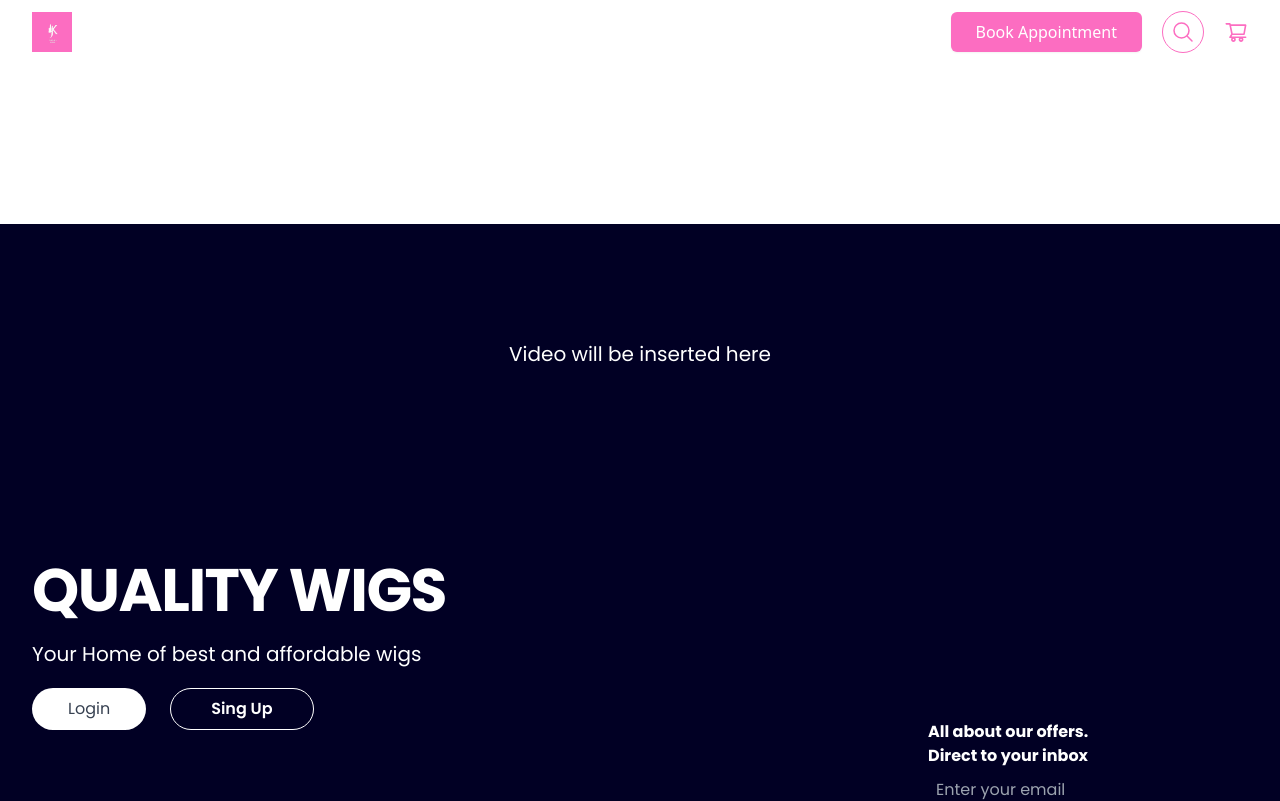
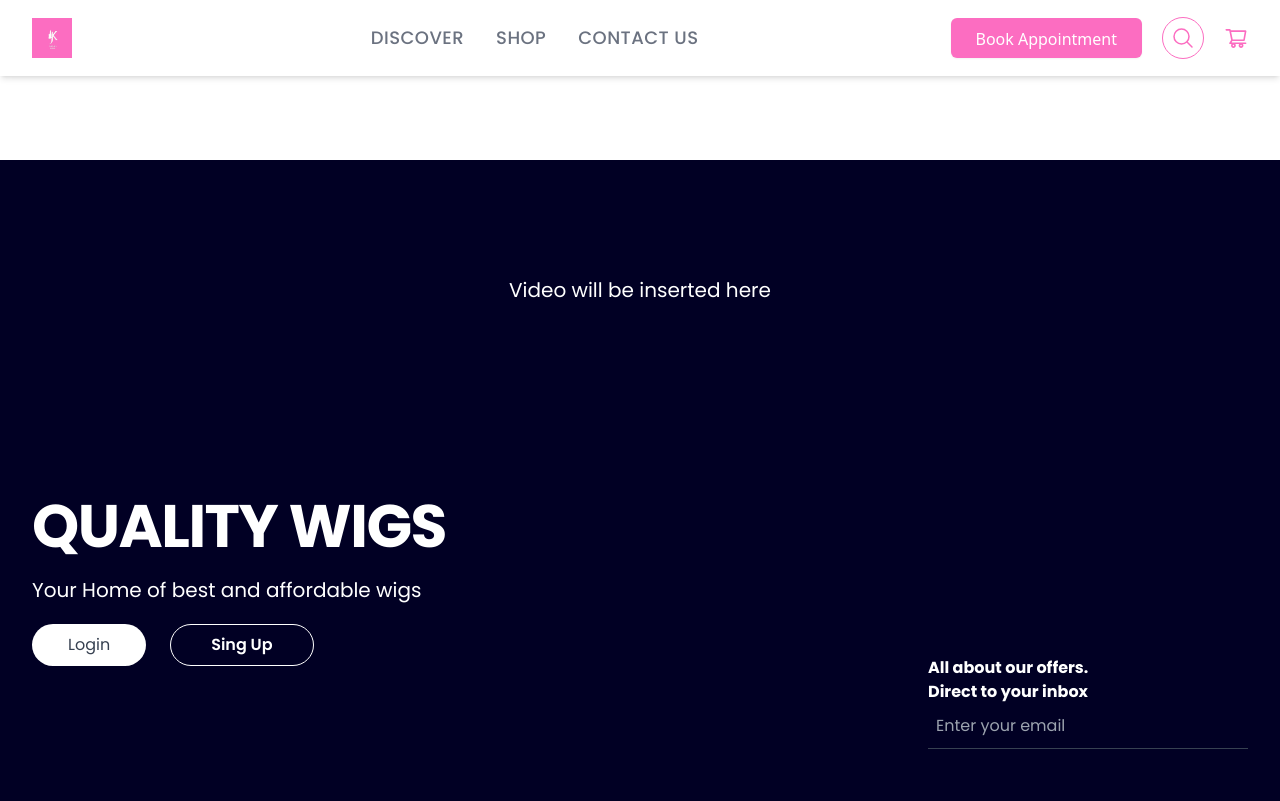
Before and after one commit to mukadas026/kuku-s-hair-website-frontend, a React (Create React App) app: page / in a window 1280 px wide. Shown: the top 801 px of the page. Built offline with nearby package versions, Linux system fonts and the light colour scheme.

Commit message:
modified the navbar

```diff
--- a/src/components/Navigation/Navigation.jsx
+++ b/src/components/Navigation/Navigation.jsx
@@ -1,80 +1,144 @@
-import { Fragment, useState } from 'react'
-import { Popover } from '@headlessui/react'
+import {  useEffect, useRef, useState } from 'react'
+
 import { MagnifyingGlassIcon } from '@heroicons/react/24/outline'
 import { AiOutlineShoppingCart } from "react-icons/ai";
 import logo from "../.././assets/logo.png"
+import SearchBnt from './SearchBnt';
 
 
 
 
-import {navigation} from './Items'
-import SearchBnt from './SearchBnt';
-// FUNCTION THAT JOIN NAV ITEMS
-function classNames(...classes) {
-  return classes.filter(Boolean).join(' ')
-}
 
 export default function Navigation() {
+	// States for  open and close the navbar
+	const [mobileNavOpen, setMobileNavOpen] = useState(false);
 
 	// open search nd close search  state
 	const [openSearch, setOpenSearch] = useState(false);
 
+	// Function to handle the navbar active color  when you click on the navbar
+	function handleNavItemClick(event) {
+		document
+			.querySelectorAll(".nav-item")
+			.forEach((node) => node.classList.remove("active"));
+		event.currentTarget.classList.add("active");
+	}
+
+	// useRef function to close the navbar when you click out the navbar
+	let menuRef = useRef(null);
+	useEffect(() => {
+		let handler = (e) => {
+			if (menuRef.current && !menuRef.current.contains(e.target)) {
+				setMobileNavOpen(false);
+
+			}
+		};
+
+		document.addEventListener("mousedown", handler);
+
+		return () => {
+			document.removeEventListener("mousedown", handler);
+		};
+	}, []);
+
+
+
+	//  useRe function to close the search input filed when the user click  outside
+	let SearchRef = useRef( null )
+	useEffect(() => {
+		let handler = (e) => {
+			if (menuRef.current && !menuRef.current.contains(e.target)) {
+				setOpenSearch( false );
+
+
+			}
+		};
+
+		document.addEventListener("mousedown", handler);
+
+		return () => {
+			document.removeEventListener("mousedown", handler);
+		};
+	}, []);
+
 
 	return (
 		<>
-			<div className="bg-white">
-				<header className="relative bg-white">
-					<nav aria-label="Top" className="mx-auto max-w-7xl sm:px-6 lg:px-8">
-						<div className=" px-4 pb-14 sm:px-0 sm:pb-0">
-							<div className="flex h-16 items-center justify-between">
+			<nav>
+				<header className=" flex flex-none items-center fixed top-0 left-0 right-0  duration-100  bg-white   shadow-md   z-50">
+					<div className="container  mx-auto px-4 lg:px-8">
+						<div className="flex justify-between py-4">
+							{/* Left Section  */}
 							{/* Logo */}
-								<div className="flex   ">
-									<a href="/">
-										<span className="sr-only">Your Company</span>
-										<img className="h-10 w-10 bg-Main" src={logo} alt="logo" />
-									</a>
+							<button className="group inline-flex items-center space-x-2 font-bold text-xl tracking-wide ">
+								<img
+									className="lg:h-10 h-5 w-5 lg:w-10 bg-Main"
+									src={logo}
+									alt="logo"
+								/>
+							</button>{" "}
+							{/*  END Left Section */}
+							{/*  ====================Right Section ======================= */}
+							<div className="flex items-center space-x-1 lg:space-x-60">
+								{/* --- Desktop Navigation -------- */}
+								<div className="hidden lg:flex lg:items-center lg:space-x-2">
+									{/* DISCOVER */}
+									<button
+										className="nav-item   rounded-full text-md  text-gray-500 font-Poppins  "
+										onClick={handleNavItemClick}
+									>
+										<button
+											className=" flex hover:transition-colors hover:duration-200
+										items-center space-x-2 px-3 py-2 rounded font-medium text-lg tracking-wide"
+										>
+											DISCOVER
+										</button>
+									</button>
+
+									{/* SHOP */}
+
+									<button
+										className="nav-item   rounded-full   text-gray-500 font-Poppins  "
+										onClick={handleNavItemClick}
+									>
+										<button
+											className=" flex hover:transition-colors hover:duration-200
+										items-center space-x-2 px-3 py-2 rounded font-Poppins font-medium text-lg tracking-wide"
+										>
+											SHOP
+										</button>
+									</button>
+									{/* CONTACT US */}
+									<button
+										className="nav-item  text-gray-500 font-Poppins   rounded-full  "
+										onClick={handleNavItemClick}
+									>
+										<button
+											className=" flex hover:transition-colors hover:duration-200
+										items-center space-x-2 px-3 py-2 rounded font-medium text-lg tracking-wide"
+										>
+											CONTACT US
+										</button>
+									</button>
 								</div>
-								{/* Flyout menus */}
-								{/* <Popover.Group className=" absolute inset-x-0 bottom-0 sm:static sm:flex-1 sm:self-stretch">
-									<div className="flex h-14  outline-none space-x-8 overflow-x-auto border-t px-4 pb-px sm:h-full sm:justify-center  sm:overflow-visible sm:border-t-0 sm:pb-0">
-										{navigation.categories.map((category, categoryIdx) => (
-											<Popover key={categoryIdx} className="flex">
-												{({ open }) => (
-													<>
-														<div className="relative flex">
-															<Popover.Button
-																className={classNames(
-																	open
-																		? " border-none outline-none text-Main"
-																		: "border-transparent text-gray-700 hover:text-gray-800",
-																	"relative z-10 -mb-px flex items-center border-b-2 pt-px text-sm font-medium transition-colors duration-200 ease-out",
-																)}
-															>
-																{category.name}
-															</Popover.Button>
-														</div>
-													</>
-												)}
-											</Popover>
-										))}
-									</div>
-								</Popover.Group> */}
-								{/* SEARCH AND  CAR SECTION  */}
+								{/*  ========================== SEARCH AND  CAR SECTION    =========================*/}
 								<div className="flex flex-row  space-x-5 items-center justify-end">
 									<button
 										type="button"
-										className="sm:w-[60%] md:w-[100%]  sm:h-12 md:h-10 items-center rounded-md border border-transparent bg-Main px-6 text-base font-medium text-white shadow-sm  focus:outline-none  focus:ring-offset-2"
+										className=" p-2   sm:h-12 md:h-10 items-center rounded-md border border-transparent bg-Main px-6 text-base font-medium text-white shadow-sm  focus:outline-none  focus:ring-offset-2"
 									>
-										<span className="sm:text-sm sm:tracking-tight md:tracking-normal md:text-base ">Book Appointment</span>
+										<span className="sm:text-sm sm:tracking-tight md:tracking-normal md:text-base ">
+											Book Appointment
+										</span>
 									</button>
 									{/* Search */}
 									<div className=" border-Main border rounded-full ">
 										<button
-											className="p-2  hover:text-gray-500"
+											className="p-2   hover:text-gray-500"
 											onClick={() => setOpenSearch(!openSearch)}
 										>
 											<MagnifyingGlassIcon
-												className="h-6 w-6  text-Main"
+												className=" lg:h-6 lg:w-6  w-3 h-3 text-Main"
 												aria-hidden="true"
 											/>
 										</button>
@@ -92,19 +156,100 @@ const [openSearch, setOpenSearch] = useState(false);
 											/>
 										</button>
 									</div>
+								</div>{" "}
+								{/* -------------------  SEARCH AND  CAR SECTION -------------------  */}
+								{/*
+
+
+								{/*  ===============Toggle Mobile Navigation ============= ---------------- */}
+								<div className="lg:hidden flex">
+									<button
+										type="button"
+										className="flex transition  duration-400 justify-center items-center space-x-2  font-semibold focus:outline-none px-3 py-2 bg-transplant  leading-6 rounded  focus:ring-opacity-25 dark:bg-white  active:bg-white dark:active:bg-white  active:shadow-none"
+										onClick={() => setMobileNavOpen(!mobileNavOpen)}
+									>
+										{mobileNavOpen ? null : (
+											<svg
+												xmlns="http://www.w3.org/2000/svg"
+												className="w-6 h-6"
+												fill="none"
+												viewBox="0 0 24 24"
+												stroke="currentColor"
+												strokeWidth={2}
+											>
+												<path
+													strokeLinecap="round"
+													strokeLinejoin="round"
+													d="M4 6h16M4 12h16M4 18h16"
+												/>
+											</svg>
+										)}
+									</button>
 								</div>
+								{/* END Toggle Mobile Navigation */}
 							</div>
+							{/* END Right Section */}
 						</div>
-					</nav>
-				</header>
+						{/* ===========================  Search input fled. This will appear in the screen when  the user click on the search icon in the navbar
+						 ============ */}
+						<div ref={SearchRef}>{openSearch ? <SearchBnt /> : null}</div>{" "}
+						{/* ------------ END OF SEARCH INPUT  FILED ----------------------- */}
+
+						{/* ================== Mobile view Navigation This section will show on only mobile devices  ================= */}
+						<div
+							ref={menuRef}
+							className={`   bg-white    shadow-2xl    fixed top-0 z-50  w-3/4 h-screen  lg:hidden flex flex-col gap-10  text-medium  p-7 pt-10 left-0  duration-500 xl:hidden ${
+								mobileNavOpen ? "left- text-center" : "left-[-100%]"
+							}`}
+						>
+							{/* nav items in small devices  */}
+							<nav className="flex   justify-center text-center  transition duration-300  flex-col space-y-2 py-4    ">
+								{/* DISCOVER*/}
+
+								<div className="w-full    hover:transition-colors hover:duration-200 hover:rounded-md">
+									<button
+										className="nav-item     text-gray-500 font-Poppins   rounded-full  "
+										onClick={handleNavItemClick}
+									>
+										<button className=" font-medium text-md text-center font-Poppins  tracking-wide  flex items-center space-x-2 px-3 py-2 rounded ">
+											DISCOVER
+										</button>
+									</button>
 								</div>
 
-			{/* ================= Search  input
-			this will set the search close ane open
+								<hr className="    border-gray-400" />
+								{/* SHOP */}
 
-
-			================== */}
-			{openSearch ? <SearchBnt /> : null}
+								<div className="w-full    hover:transition-colors hover:duration-200 hover:rounded-md">
+									<button
+										className="nav-ite text-gray-500 rounded-full  "
+										onClick={handleNavItemClick}
+									>
+										<button className="  font-medium text-md text-center font-Poppins  tracking-wide  flex items-center space-x-2 px-3 py-2 rounded ">
+											SHOP
+										</button>
+									</button>
+								</div>
+								<hr className="    border-gray-300" />
+								{/* CONTACTS  */}
+								<div className="w-full    hover:transition-colors hover:duration-200 hover:rounded-md">
+									<button
+										className="nav-item       text-gray-500 font-Poppins   rounded-full  "
+										onClick={handleNavItemClick}
+									>
+										<button className=" font-medium text-md text-center font-Poppins  tracking-wide  flex items-center space-x-2 px-3 py-2 rounded ">
+											CONTACT US
+										</button>
+									</button>
+								</div>
+								<hr className="  border-gray-300" />
+							</nav>
+						</div>
+						{/* END Mobile Navigation */}
+					</div>
+				</header>
+				{/* END Page Header */}
+			</nav>
 		</>
 	);
 }
```
Lines whose indentation alone changed are shown as unchanged.
